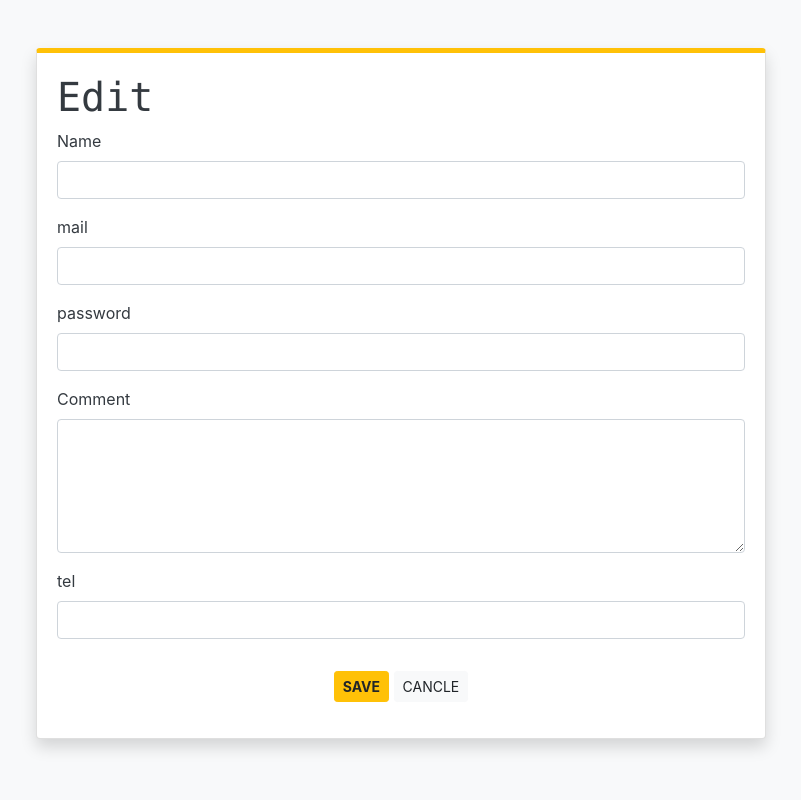
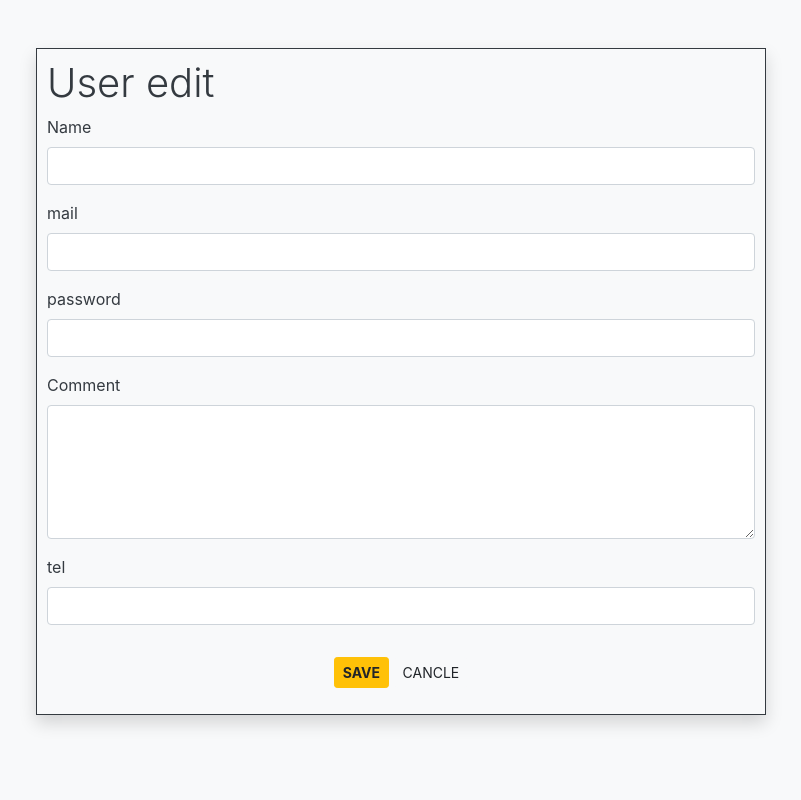
Before and after one commit to pp3times/ITFLAB-2, a PHP site: page /edit.php?ID=1 in a window 1280 px wide. Shown: the whole page, without its empty margins (239-1040 px from the left). Run offline with PHP 8.4, Linux system fonts and the light colour scheme; data that the repository does not hold is empty.

Commit message:
Update edit.php

```diff
--- a/edit.php
+++ b/edit.php
@@ -19,8 +19,10 @@
 	<meta name="viewport" content="width=device-width, initial-scale=1, shrink-to-fit=no">
 	<link rel="stylesheet" href="https://cdn.jsdelivr.net/npm/bootstrap@4.5.3/dist/css/bootstrap.min.css">
 	<style type="text/css">
-		.card {
-			border-top: solid 5px #ffc107;
+		.box {
+			border: 1px solid;
+			padding: 10px;
+			box-shadow: 5px 10px;
 		}
 	</style>
 </head>
@@ -28,10 +30,10 @@
 	<div class="container text-dark">
 		<div class="row">
 			<div class="col-12 col-lg-8 offset-lg-2">
-				<div class="card shadow">
-					<div class="card-body">
+				<div class="box shadow">
+					<div class="box-body">
 						<div class="row">
-							<div class="col-6"><h1 class="text-monospace">Edit</h1></div>
+							<div class="col-6" aligh="center"><h1 class="font-weight-light">User edit</h1></div>
 						</div>
 						<form action="upload.php" method="post">
 							<input type="text" name="id" value="<?php echo $data['ID']; ?>" class="form-control d-none" required>
```
